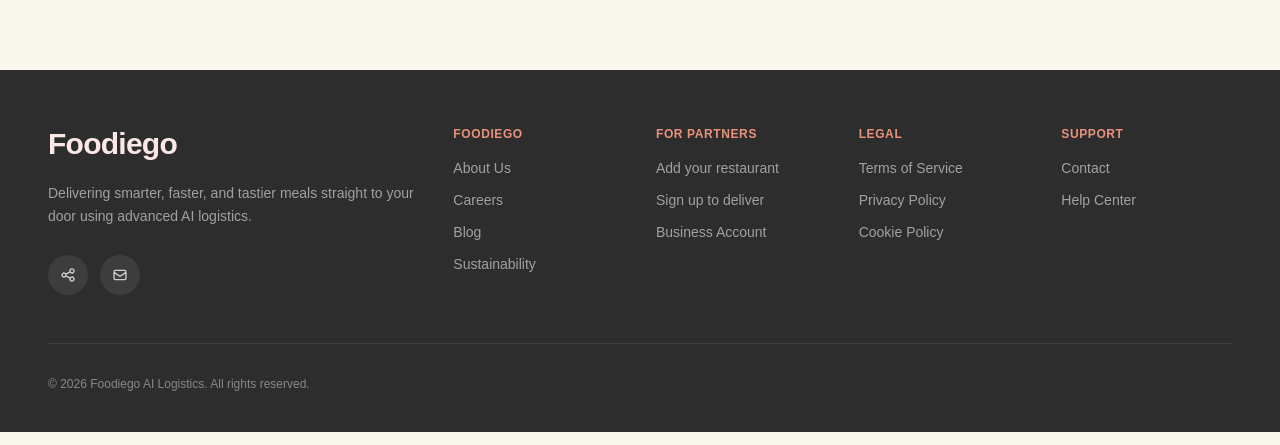
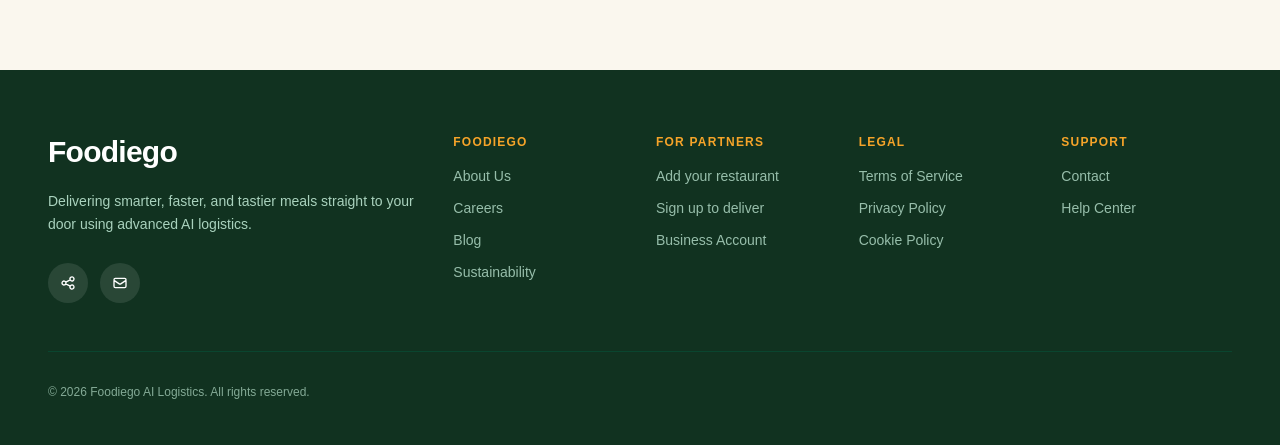
Before and after one commit to misternaimur/foodiego, a Next.js app: page / in a window 1280 px wide. Shown: the part 2275-2720 px from the top of the page. Built offline with nearby package versions, Linux system fonts and the light colour scheme; no server answers.

Commit message:
Footer updated

```diff
--- a/src/components/Footer.tsx
+++ b/src/components/Footer.tsx
@@ -65,8 +65,8 @@
   }
 
   return (
-    <footer className="w-full bg-[#2d2d2d] text-[#a1a1a1]">
-      <div className="max-w-[1400px] mx-auto px-6 lg:px-12 pt-14 pb-10">
+    <footer className="w-full bg-[#113220] text-emerald-100/70">
+      <div className="max-w-7xl mx-auto px-6 lg:px-12 pt-16 pb-12">
 
         {/* Top Grid Area */}
         <div className="grid grid-cols-1 md:grid-cols-2 lg:grid-cols-6 gap-10 lg:gap-8 pb-12">
@@ -74,12 +74,12 @@
           {/* Left Column: Brand Info & Quick Action Icons */}
           <div className="lg:col-span-2 space-y-5">
             <Link href="/" className="inline-block">
-              <span className="text-3xl font-bold tracking-tight text-[#fce8e6]">
+              <span className="text-3xl font-black tracking-tight text-white">
                 Foodiego
               </span>
             </Link>
 
-            <p className="text-sm leading-relaxed max-w-sm text-[#a1a1a1]">
+            <p className="text-sm leading-relaxed max-w-sm text-emerald-100/80">
               Delivering smarter, faster, and tastier meals straight to your door using advanced AI logistics.
             </p>
 
@@ -88,7 +88,7 @@
               <button
                 type="button"
                 aria-label="Share platform"
-                className="w-10 h-10 rounded-full bg-[#3d3d3d] flex items-center justify-center text-[#d1d1d1] hover:bg-[#4d4d4d] hover:text-white transition-colors"
+                className="w-10 h-10 rounded-full bg-white/10 hover:bg-white/20 flex items-center justify-center text-white transition-colors"
               >
                 <svg className="w-4 h-4" fill="none" stroke="currentColor" viewBox="0 0 24 24">
                   <path strokeLinecap="round" strokeLinejoin="round" strokeWidth="2" d="M8.684 13.342C8.886 12.938 9 12.482 9 12c0-.482-.114-.938-.316-1.342m0 2.684a3 3 0 110-2.684m0 2.684l6.632 3.316m-6.632-6l6.632-3.316m0 0a3 3 0 105.367-2.684 3 3 0 00-5.367 2.684zm0 9.316a3 3 0 105.368 2.684 3 3 0 00-5.368-2.684z" />
@@ -98,7 +98,7 @@
               <a
                 href="mailto:support@foodiego.com"
                 aria-label="Email support"
-                className="w-10 h-10 rounded-full bg-[#3d3d3d] flex items-center justify-center text-[#d1d1d1] hover:bg-[#4d4d4d] hover:text-white transition-colors"
+                className="w-10 h-10 rounded-full bg-white/10 hover:bg-white/20 flex items-center justify-center text-white transition-colors"
               >
                 <svg className="w-4 h-4" fill="none" stroke="currentColor" viewBox="0 0 24 24">
                   <path strokeLinecap="round" strokeLinejoin="round" strokeWidth="2" d="M3 8l7.89 5.26a2 2 0 002.22 0L21 8M5 19h14a2 2 0 002-2V7a2 2 0 00-2-2H5a2 2 0 00-2 2v10a2 2 0 002 2z" />
@@ -110,10 +110,10 @@
           {/* Navigation Link Columns */}
           {columns.map((col, idx) => (
             <div key={idx} className="space-y-4">
-              <h4 className="text-xs font-bold tracking-wider text-[#e8927c] uppercase">
+              <h4 className="text-xs font-extrabold tracking-widest text-[#F6A429] uppercase">
                 {col.title}
               </h4>
-              <ul className="space-y-3 text-sm">
+              <ul className="space-y-3 text-sm font-medium">
                 {col.links.map((link, linkIdx) => (
                   <li key={linkIdx}>
                     <Link
@@ -131,8 +131,8 @@
         </div>
 
         {/* Bottom Bar Divider & Copyright */}
-        <div className="border-t border-[#3d3d3d] pt-8">
-          <p className="text-xs text-[#888888]">
+        <div className="border-t border-emerald-800/40 pt-8 flex flex-col sm:flex-row items-center justify-between gap-4">
+          <p className="text-xs text-emerald-100/60 font-medium">
             {copyrightText}
           </p>
         </div>
```
